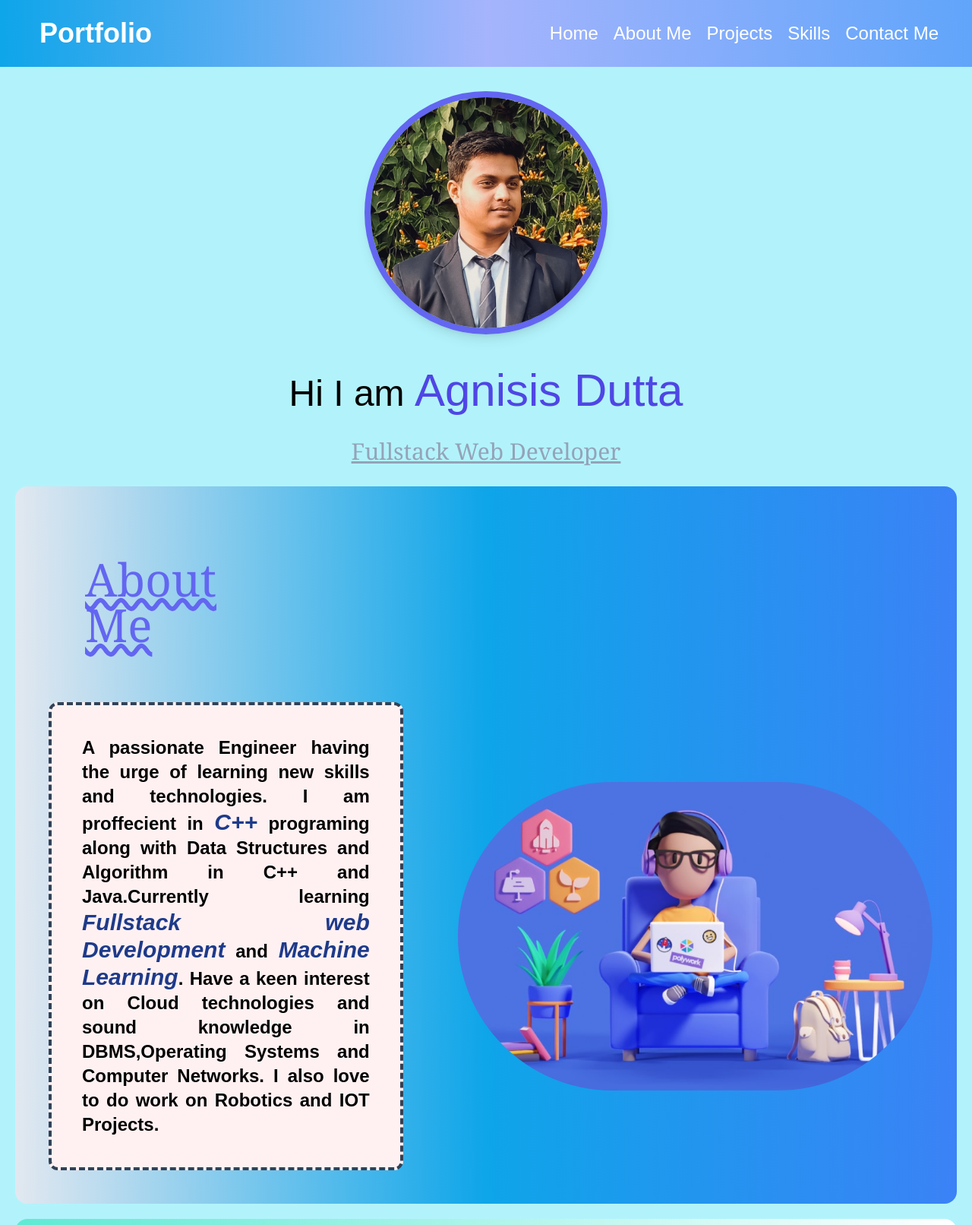
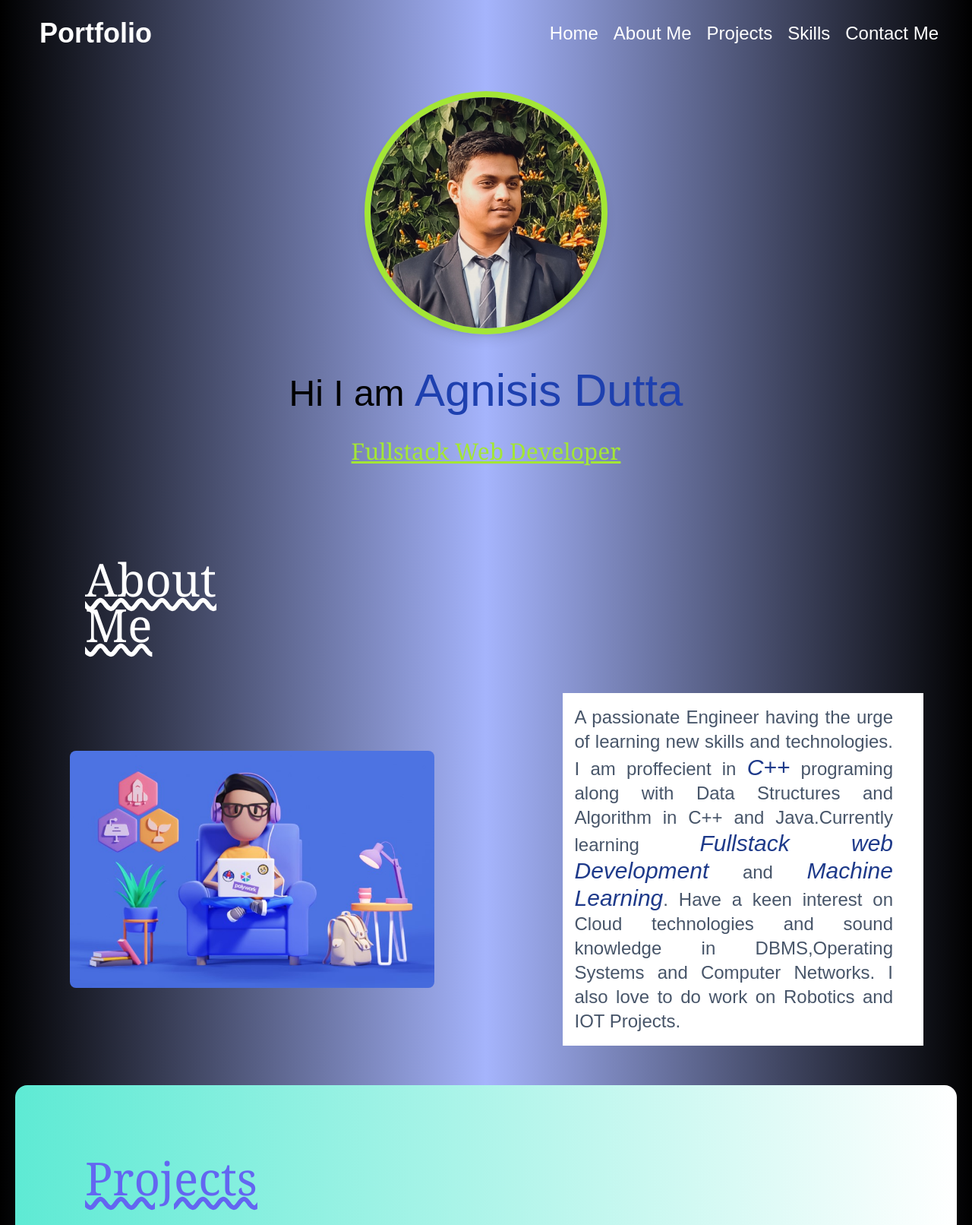
Before and after one commit to Agnisis/CasualPortfolio, a plain HTML site: page index.html in a window 1280 px wide. Shown: the top 1612 px of the page at 76% size. Drawn offline with nearby package versions, Linux system fonts and the light colour scheme.

```diff
--- a/index.html
+++ b/index.html
@@ -12,16 +12,17 @@
   <link rel="stylesheet" href="./input.css">
 </head>
 
-<body class="container mx-auto bg-cyan-300 bg-opacity-50 cursor-pointer">
+<body class="container mx-auto bg-gradient-to-r from-black via-indigo-300 to-black  cursor-pointer">
 
-  <div class=" bg-gradient-to-r from-sky-500 via-indigo-300 to-blue-400 flex items-center justify-between mx-auto p-6 text-white h-full">
+  <div class=" flex items-center justify-between mx-auto p-6 text-white h-full">
+    <!-- bg-gradient-to-r from-sky-500 via-indigo-300 to-blue-400  -->
     <h1 class="text-4xl font-semibold mx-7 hover:text-lime-400 cursor-pointer ease-in duration-300">Portfolio</h1>
     <ul class="flex gap-5 mr-5 text-2xl ease-in duration-300 ">
-      <li><a href="" class="hover:text-cyan-300 hover:text-3xl ease-in duration-300">Home</a></li>
-      <li><a href="" class="hover:text-cyan-300 hover:text-3xl ease-in duration-300">About Me</a></li>
-      <li><a href="" class="hover:text-cyan-300 hover:text-3xl ease-in duration-300">Projects</a></li>
-      <li><a href="" class="hover:text-cyan-300 hover:text-3xl ease-in duration-300">Skills</a></li>
-      <li><a href="" class="hover:text-cyan-300 hover:text-3xl ease-in duration-300">Contact Me</a></li>
+      <li><a href="" class="hover:text-lime-400 hover:text-3xl ease-in duration-300">Home</a></li>
+      <li><a href="" class="hover:text-lime-400 hover:text-3xl ease-in duration-300">About Me</a></li>
+      <li><a href="" class="hover:text-lime-400 hover:text-3xl ease-in duration-300">Projects</a></li>
+      <li><a href="" class="hover:text-lime-400 hover:text-3xl ease-in duration-300">Skills</a></li>
+      <li><a href="" class="hover:text-lime-400 hover:text-3xl ease-in duration-300">Contact Me</a></li>
 
     </ul>
   </div>
@@ -30,13 +31,13 @@
   <section>
     <div class=" flex items-center justify-center">
       <img src="./images/WhatsApp Image 2023-02-15 at 10.44.57 PM.jpeg" alt=""
-        class="w-80 h-80 rounded-full mt-8 border-8 border-indigo-500 shadow-lg  cursor-pointer">
+        class="w-80 h-80 rounded-full mt-8 border-8 border-lime-400 shadow-lg  cursor-pointer">
     </div>
     <div class="text-center m-5">
       <h1 class="text-5xl my-6 pt-5 hover:opacity-75"> Hi I am <span
-          class="text-6xl text-indigo-600 hover:text-lime-500 hover:italic cursor-pointer delay-150 ease-in duration-200">Agnisis
+          class="text-6xl text-blue-800 hover:text-black hover:tracking-widest cursor-pointer delay-150 ease-in duration-200">Agnisis
           Dutta</span></h1>
-      <h3 class="text-3xl text-slate-400 font-medium font-serif underline mx-8 py-2">Fullstack Web Developer</h3>
+      <h3 class="text-3xl text-lime-400 font-medium font-serif underline mx-8 py-2">Fullstack Web Developer</h3>
     </div>
 
   </section>
@@ -44,13 +45,18 @@
 
 
 
-  <section class="mx-5 mt-5 p-8 cursor-pointer bg-gradient-to-r from-slate-200 via-sky-500 to-blue-500 rounded-2xl">
+  <section class="mx-5 mt-5 p-8 cursor-pointer text-white rounded-2xl">
     <h1
-      class="text-6xl text-indigo-500 hover:text-red-600 ease-in duration-300 p-7 m-8 font-serif underline decoration-wavy w-1/4">
+      class=" text-6xl  hover:text-lime-400 ease-in duration-300 p-7 m-8 font-serif underline decoration-wavy w-1/4">
       About Me</h1>
-    <div class="flex items-center justify-between gap-5">
-      <div class=" border-dashed border-4 border-slate-700 text-justify p-4 m-3 w-2/4 bg-rose-50 rounded-xl">
-        <p class="text-2xl text-black p-6 tracking-tigher font-semibold">A passionate Engineer having the urge of learning new skills and technologies.
+
+    <div class="flex items-center justify-between gap-2 ">
+      <div class="ml-5 pl-5">
+        <img class=" w-3/4 rounded-lg" src="./images/Screenshot 2023-07-30 154318.jpg" alt="">
+
+      </div>
+      <div class="text-justify p-4 mr-3 w-2/4  bg-white">
+        <p class="text-2xl text-slate-600 pr-6 ">A passionate Engineer having the urge of learning new skills and technologies.
           I am proffecient in <span class=" text-3xl text-blue-900 hover:text-green-500 italic">C++</span> programing
           along with Data Structures and Algorithm in C++ and Java.Currently learning <span class=" text-3xl text-blue-900 hover:text-indigo-500 italic">Fullstack web
             Development</span> and <span class=" text-3xl text-blue-900  hover:text-indigo-500 italic">Machine
@@ -60,10 +66,7 @@
           I also love to do work on Robotics and IOT Projects.</p>
       </div>
 
-      <div class="ml-5 pl-5">
-        <img class="rounded-full" src="./images/Screenshot 2023-07-30 154318.jpg" alt="">
 
-      </div>
 
 
     </div>
```
